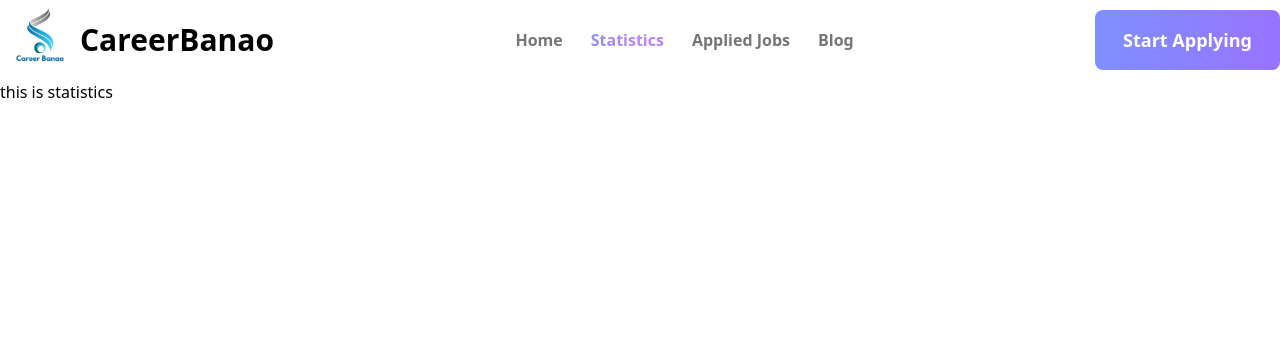
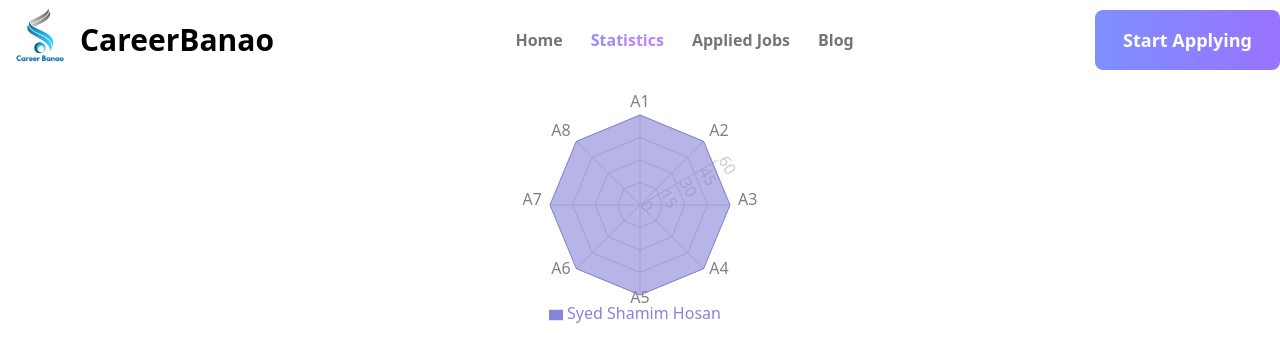
Before and after one commit to shanin18/career-hub, a React (Vite) app: page /statistics in a window 1280 px wide. Shown: the top 362 px of the page. Built offline with nearby package versions, Linux system fonts and the light colour scheme.

Commit message:
added chart to statistics

```diff
--- a/package.json
+++ b/package.json
@@ -15,6 +15,7 @@
     "react": "^18.2.0",
     "react-dom": "^18.2.0",
     "react-router-dom": "^6.10.0",
+    "recharts": "^2.5.0",
     "sort-by": "^1.2.0"
   },
   "devDependencies": {
--- a/src/components/Blog.jsx
+++ b/src/components/Blog.jsx
@@ -3,7 +3,8 @@ import React from 'react';
 const Blog = () => {
     return (
         <div>
-            <h2>this is blog</h2>
+            <h1>When should you use context API?</h1>
+            <p></p>
         </div>
     );
 };
--- a/src/components/CategoryCard.jsx
+++ b/src/components/CategoryCard.jsx
@@ -8,7 +8,7 @@ const CategoryCard = ({category}) => {
             <img src={image} alt="" className='w-16' />
            <div>
            <h4 className='text-[#474747] font-bold text-xl'>{title}</h4>
-            <p className='text-[#A3A3A3]'>{jobs_available} Jobs Available</p>
+            <p className='text-[#A3A3A3] mt-3'>{jobs_available} Jobs Available</p>
            </div>
         </div>
     );
--- /dev/null
+++ b/src/components/FeaturedJobs.jsx
@@ -0,0 +1,11 @@
+import React from 'react';
+
+const FeaturedJobs = () => {
+    return (
+        <div>
+
+        </div>
+    );
+};
+
+export default FeaturedJobs;
--- a/src/components/Statistics.jsx
+++ b/src/components/Statistics.jsx
@@ -1,11 +1,44 @@
-import React from 'react';
+import React from "react";
+import {
+  Legend,
+  PolarAngleAxis,
+  PolarGrid,
+  PolarRadiusAxis,
+  Radar,
+  RadarChart,
+  Tooltip,
+} from "recharts";
 
 const Statistics = () => {
-    return (
-        <div>
-            <h2>this is statistics</h2>
-        </div>
-    );
+  const marks = [
+    {subject: "A1", mark: 60, full_mark: 60,},
+    {subject: "A2", mark: 60, full_mark: 60,},
+    {subject: "A3", mark: 60, full_mark: 60,},
+    {subject: "A4", mark: 60, full_mark: 60,},
+    {subject: "A5", mark: 60, full_mark: 60,},
+    {subject: "A6", mark: 60, full_mark: 60,},
+    {subject: "A7", mark: 60, full_mark: 60,},
+    {subject: "A8", mark: 60, full_mark: 60,},
+  ];
+
+  return (
+    <div className="flex justify-center">
+      <RadarChart outerRadius={90} width={730} height={250} data={marks}>
+        <PolarGrid />
+        <PolarAngleAxis dataKey="subject"/>
+        <PolarRadiusAxis angle={30} domain={[0, 60]} />
+        <Radar
+          name="Syed Shamim Hosan"
+          dataKey="mark"
+          stroke="#8884d8"
+          fill="#8884d8"
+          fillOpacity={0.6}
+        />
+        <Legend />
+        <Tooltip></Tooltip>
+      </RadarChart>
+    </div>
+  );
 };
 
 export default Statistics;
```
Also changed, not shown: 1 other file (tests, documents, lock files or other folders).
